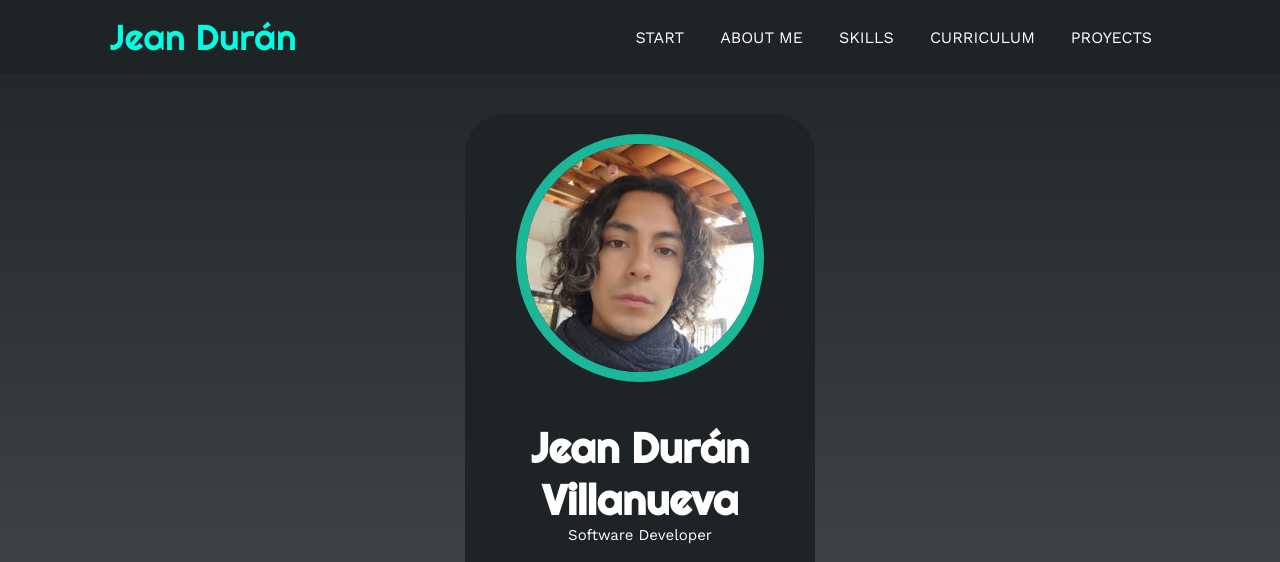
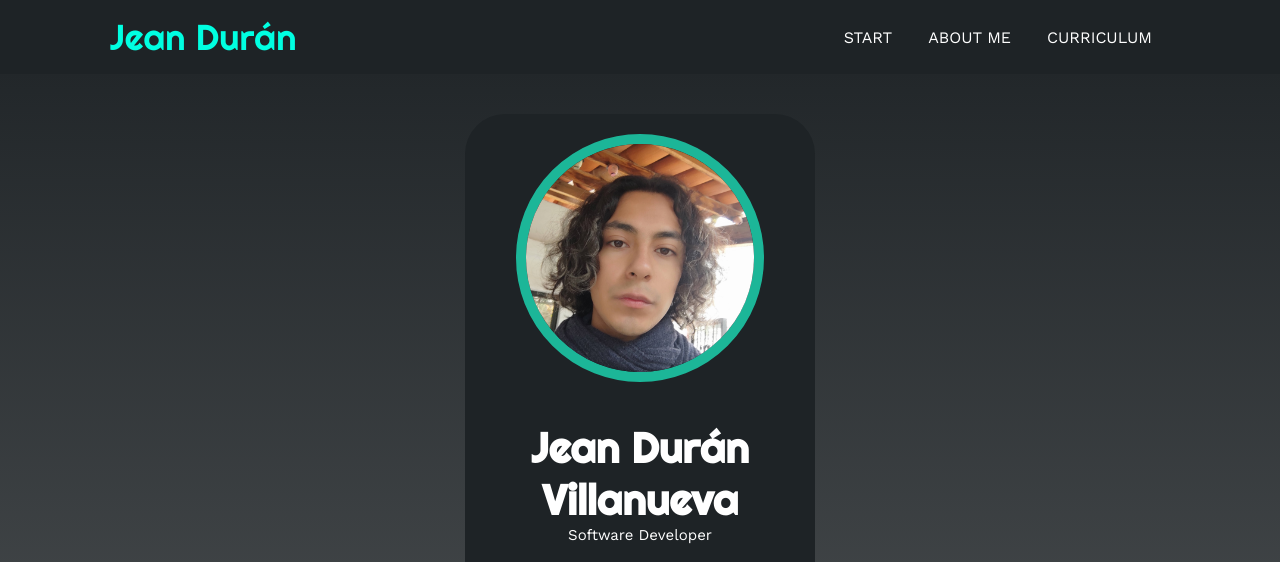
Before and after one commit to duranueva/portfolio, a plain HTML site: page index.html in a window 1280 px wide. Shown: the top 562 px of the page. Drawn offline with nearby package versions, Linux system fonts and the light colour scheme.

Commit message:
i comment proyects and skills sections to have a MVP: minimumviable product

```diff
--- a/index.html
+++ b/index.html
@@ -25,11 +25,11 @@
           <ul>
             <li><a href="#inicio" onclick="seleccionar()">START</a></li>
             <li><a href="#sobremi" onclick="seleccionar()">ABOUT ME</a></li>
-            <li><a href="#skills" onclick="seleccionar()">SKILLS</a></li>
+            <!--<li><a href="#skills" onclick="seleccionar()">SKILLS</a></li>-->
             <li>
               <a href="#curriculum" onclick="seleccionar()">CURRICULUM</a>
             </li>
-            <li><a href="#portfolio" onclick="seleccionar()">PROYECTS</a></li>
+            <!--<li><a href="#portfolio" onclick="seleccionar()">PROYECTS</a></li>-->
           </ul>
         </nav>
         <div class="nav-responsive" onclick="mostrarOcultarMenu()">
@@ -131,11 +131,12 @@
     </section>
 
     <!-- SECCION SKILLS -->
+    <!--
     <section class="skills" id="skills">
       <div class="contenido-seccion">
         <h2>Main Skills</h2>
         <div class="fila">
-          <!-- Technical Skill -->
+          <!- Technical Skill (agregar - -)->
           <div class="col">
             <h3>Technical Skills</h3>
             <div class="skill">
@@ -179,7 +180,7 @@
               </div>
             </div>
           </div>
-          <!-- Professional Skills -->
+          <!- Professional Skills (agregar - -)->
           <div class="col">
             <h3>Professional Skills</h3>
             <div class="skill">
@@ -220,6 +221,7 @@
         </div>
       </div>
     </section>
+    -->
 
     <!-- SECCION CURRICULUM -->
     <section id="curriculum" class="curriculum">
@@ -308,6 +310,7 @@
     </section>
 
     <!-- SECCION PORTFOLIO -->
+    <!--
     <section id="portfolio" class="portfolio">
       <div class="contenido-seccion">
         <h2>PROYECTS</h2>
@@ -357,6 +360,7 @@
         </div>
       </div>
     </section>
+    -->
 
     <!-- footer -->
     <footer>
```
